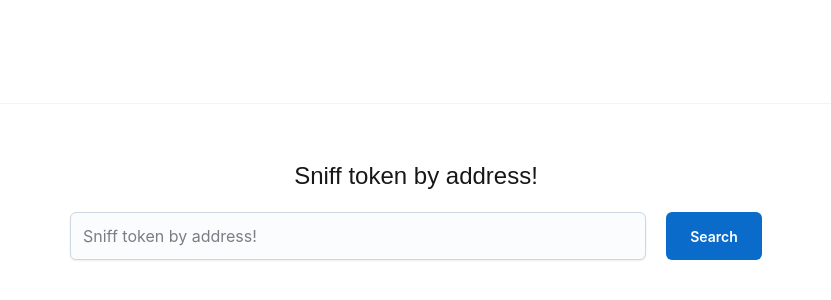
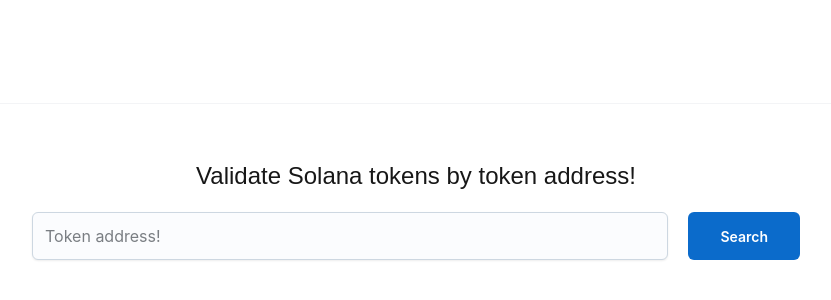
Before and after one commit to Secure-Mint/sniffer-fe, a Next.js app: page / in a window 1280 px wide. Shown: the part 8-308 px from the top of the page, without its empty margins (224-1055 px from the left). Built offline with nearby package versions, Linux system fonts and the light colour scheme; no server answers.

Commit message:
landing page designed

```diff
--- a/src/app/(home)/page.tsx
+++ b/src/app/(home)/page.tsx
@@ -1,9 +1,31 @@
-import TokenSearch from "@/components/TokenSearch";
+"use client";
+
+import TokenValidator from "@/components/TokenValidator";
+import { SnifferModel } from "@/types";
+import { useState } from "react";
 
 const Home = () => {
+    const [sniffer, setSniffer] = useState<SnifferModel | undefined>(undefined);
+
+    const onSearch = (data: SnifferModel) => {
+        setSniffer(data);
+    };
+
     return (
-        <div className="w-full h-full flex flex-col justify-center items-center">
-            <TokenSearch />
+        <div className="home w-full h-full flex flex-col justify-start items-center gap-10">
+            <TokenValidator onSearch={onSearch} />
+
+            {sniffer && (
+                <div className="w-3xl">
+                    <p>Name: {sniffer?.name || ""}</p>
+                    <p>Symbol: {sniffer?.symbol || ""}</p>
+                    <p>Address: {sniffer?.address || ""}</p>
+                    <p>Impersonated: {sniffer?.impersonated ? "true" : "false"}</p>
+                    <p>Mint Authority: {sniffer?.mintAuthority ? "true" : "false"}</p>
+                    <p>Freeze Authority: {sniffer?.freezeAuthority ? "true" : "false"}</p>
+                    <p>Tags: {(sniffer?.tags || []).map((x) => `${x},`)}</p>
+                </div>
+            )}
         </div>
     );
 };
--- a/src/components/Textfield/index.tsx
+++ b/src/components/Textfield/index.tsx
@@ -1,8 +1,8 @@
 import * as React from "react";
 import Input, { InputProps } from "@mui/joy/Input";
 
-const CustomInput: React.FC<InputProps> = ({ placeholder, value, onChange, className }) => {
-    return <Input placeholder={placeholder} value={value} onChange={onChange} className={className} />;
+const CustomInput: React.FC<InputProps> = (props) => {
+    return <Input {...props} />;
 };
 
 export default CustomInput;
--- a/src/components/TokenSearch/index.tsx
+++ /dev/null
@@ -1,45 +0,0 @@
-"use client";
-
-import CustomButton from "@/components/CustomButton";
-import CustomInput from "@/components/Textfield";
-import { SEARCH, TOKEN_SEARCH_PLACEHOLDER, TOKEN_SEARCH_SLOGAN } from "@/utils/constants";
-import React, { useState } from "react";
-
-const TokenSearch = () => {
-    const [address, setAddress] = useState("");
-    const [loading, setLoading] = useState(false);
-
-    const handleAddressChange = (e: React.ChangeEvent<HTMLInputElement>) => {
-        setAddress(e.target.value);
-    };
-
-    const onSubmit = () => {
-        setLoading(true);
-        console.log(address);
-    };
-
-    return (
-        <div className="w-full h-full flex flex-col justify-start items-center">
-            <div className="w-3xl flex flex-col justify-center items-center gap-5">
-                <h3 className="text-2xl">{TOKEN_SEARCH_SLOGAN}</h3>
-                <div className="w-full flex flex-row justify-center items-center gap-5">
-                    <CustomInput
-                        value={address}
-                        onChange={handleAddressChange}
-                        placeholder={TOKEN_SEARCH_PLACEHOLDER}
-                        className="w-3/4 h-12"
-                    />
-                    <CustomButton
-                        label={SEARCH}
-                        onClick={onSubmit}
-                        size="lg"
-                        className="w-24 h-12 capitalize text-2xl"
-                        loading={loading}
-                    />
-                </div>
-            </div>
-        </div>
-    );
-};
-
-export default TokenSearch;
--- /dev/null
+++ b/src/components/TokenValidator/index.tsx
@@ -0,0 +1,71 @@
+"use client";
+
+import CustomButton from "@/components/CustomButton";
+import CustomInput from "@/components/Textfield";
+import ApiClient from "@/services/api";
+import { SnifferModel } from "@/types";
+import { SEARCH, TOKEN_SEARCH_PLACEHOLDER, TOKEN_SEARCH_SLOGAN } from "@/utils/constants";
+import React, { useState } from "react";
+
+interface Props {
+    onSearch: (data: SnifferModel) => void;
+}
+
+const TokenSearch: React.FC<Props> = ({ onSearch }) => {
+    const [address, setAddress] = useState("");
+    const [loading, setLoading] = useState(false);
+    const [addressError, setAddressError] = useState(false);
+
+    const handleAddressChange = (e: React.ChangeEvent<HTMLInputElement>) => {
+        if (address && addressError) setAddressError(false);
+        setAddress(e.target.value);
+    };
+
+    const onSubmit = () => {
+        if (!address) {
+            setAddressError(true);
+            return;
+        }
+        setLoading(true);
+        setTimeout(() => {
+            ApiClient.sniffToken({ address })
+                .then((resp) => {
+                    console.log(resp);
+                    onSearch(resp);
+                })
+                .catch((err) => {
+                    console.log(err);
+                })
+                .finally(() => {
+                    setLoading(false);
+                });
+        }, 1000);
+    };
+
+    return (
+        <div className="w-3xl flex flex-col justify-center items-center gap-5">
+            <h3 className="text-2xl">{TOKEN_SEARCH_SLOGAN}</h3>
+            <div className="w-full flex flex-row justify-between items-center gap-5">
+                <div className="w-5/6 h-12">
+                    <CustomInput
+                        value={address}
+                        onChange={handleAddressChange}
+                        placeholder={TOKEN_SEARCH_PLACEHOLDER}
+                        className="w-full h-full"
+                        color={addressError ? "danger" : "neutral"}
+                    />
+                    {addressError && <span className="text-sm text-red-600 pl-1">Address cannot be empty...</span>}
+                </div>
+                <CustomButton
+                    label={SEARCH}
+                    onClick={onSubmit}
+                    size="lg"
+                    className="w-28 h-12 capitalize text-2xl"
+                    loading={loading}
+                />
+            </div>
+        </div>
+    );
+};
+
+export default TokenSearch;
--- a/src/services/api.ts
+++ b/src/services/api.ts
@@ -1,7 +1,8 @@
+import { SnifferModel } from "@/types";
 import axios, { AxiosError, AxiosInstance } from "axios";
 
 class ApiClient {
-    private static baseUrl = process.env.NEXT_API_URL;
+    private static baseUrl = process.env.NEXT_PUBLIC_API_URL;
     private static axiosInstance: AxiosInstance = (() => {
         const instance = axios.create({ baseURL: ApiClient.baseUrl });
         instance.interceptors.response.use(
@@ -23,9 +24,10 @@ class ApiClient {
         }
     }
 
-    public static async sniffToken({ address }: { address: string }): Promise<{ data: { impersonated: boolean } }> {
+    public static async sniffToken({ address }: { address: string }): Promise<SnifferModel> {
         try {
-            return (await this.axiosInstance.get(`/admin/social/post/count?address=${address}`)).data;
+            console.log(ApiClient.baseUrl);
+            return (await this.axiosInstance.get(`/v1/sniffer?address=${address}`)).data.data;
         } catch (error) {
             throw new Error((error as Error).message);
         }
--- /dev/null
+++ b/src/types/index.ts
@@ -0,0 +1,9 @@
+export interface SnifferModel {
+    name: string;
+    symbol: string;
+    address: string;
+    impersonated: boolean;
+    freezeAuthority: boolean;
+    mintAuthority: boolean;
+    tags: string[];
+}
--- a/src/utils/constants.ts
+++ b/src/utils/constants.ts
@@ -1,3 +1,3 @@
 export const SEARCH = "search";
-export const TOKEN_SEARCH_SLOGAN = "Sniff token by address!";
-export const TOKEN_SEARCH_PLACEHOLDER = "Sniff token by address!";
+export const TOKEN_SEARCH_SLOGAN = "Validate Solana tokens by token address!";
+export const TOKEN_SEARCH_PLACEHOLDER = "Token address!";
```
